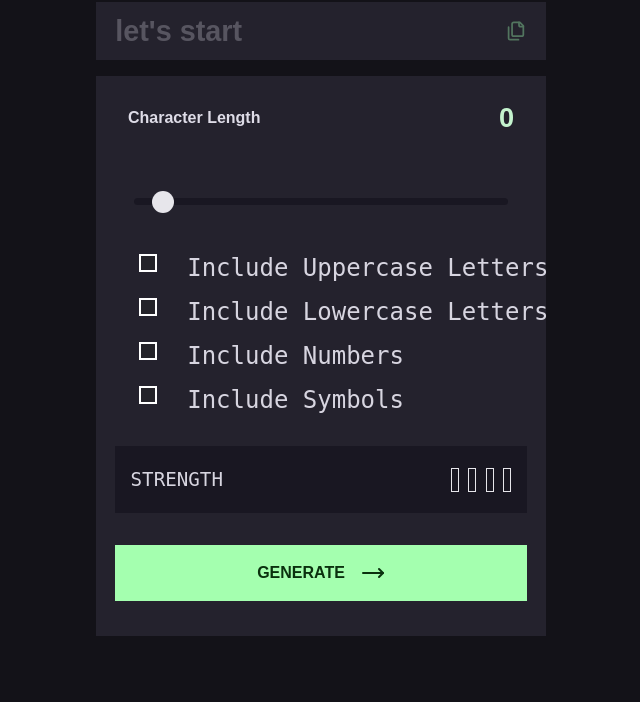
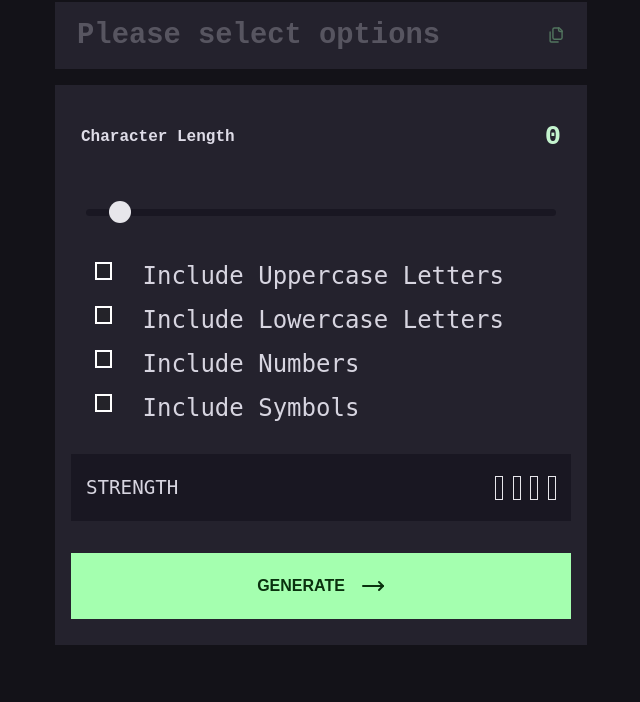
Before and after one commit to amirhoosian/password_generator, a website built with Vite: page index.html in a window 1280 px wide. Shown: the part 98-800 px from the top of the page, without its empty margins (319-959 px from the left). Built offline with nearby package versions, Linux system fonts and the light colour scheme.

Commit message:
fix some bug

```diff
--- a/src/passwordgenerator.js
+++ b/src/passwordgenerator.js
@@ -8,6 +8,15 @@ window.addEventListener("DOMContentLoaded", () => {
   const lowercaseLetters = "abcdefghijklmnopqrstuvwxyz";
   const numbers = "0123456789";
   const symbols = "!@#$%^&*()_+=-[]{}|;:',.<>?/";
+  const length = parseInt(processingBar.value, 10);
+  const useUppercase = document.querySelector("#IncludeUppercase").checked;
+  const useLowercase = document.querySelector("#IncludeLowercase").checked;
+  const useNumbers = document.querySelector("#IncludeNumbers").checked;
+  const useSymbols = document.querySelector("#IncludeSymbols").checked;
+
+  processingBar.addEventListener("input", () => {
+    strongNumber.textContent = processingBar.value;
+  });
 
   function getRandomCharacter(str) {
     return str[Math.floor(Math.random() * str.length)];
@@ -44,13 +53,11 @@ window.addEventListener("DOMContentLoaded", () => {
     return generatePassword;
   }
 
+  const isOptionsSelected =
+    useUppercase || useLowercase || useNumbers || useSymbols;
+
+  if (isOptionsSelected && processingBar.value > 0) {
     generateButton.addEventListener("click", () => {
-    const length = parseInt(processingBar.value, 10);
-    const useUppercase = document.querySelector("#IncludeUppercase").checked;
-    const useLowercase = document.querySelector("#IncludeLowercase").checked;
-    const useNumbers = document.querySelector("#IncludeNumbers").checked;
-    const useSymbols = document.querySelector("#IncludeSymbols").checked;
-
       const setpassword = generatePasswords(
         length,
         useUppercase,
@@ -61,7 +68,6 @@ window.addEventListener("DOMContentLoaded", () => {
       );
       passwordelement.textContent = setpassword;
       updateStrengthMeter(passwordelement.textContent);
-    strongNumber.textContent = passwordelement.textContent.length;
     });
 
     clipboardCopy.addEventListener("click", () => {
@@ -70,7 +76,9 @@ window.addEventListener("DOMContentLoaded", () => {
         console.log(`'Password copied->'`);
       });
     });
-
+  } else {
+    passwordelement.textContent = "Please select options";
+  }
   function updateStrengthMeter(inputPassword) {
     const strengthPowers = document.querySelectorAll(".strength_power");
     const strength = calculateStrength(inputPassword);
--- a/src/style.css
+++ b/src/style.css
@@ -5,19 +5,18 @@
 }
 
 body {
-  font-family: Arial, Helvetica, sans-serif;
+  font-family: Monospace;
 }
 
 .container {
   height: 100vh;
   display: flex;
-  align-items: center;
   justify-content: center;
   background-color: #131218;
 }
 
 .password_generator_container {
-  width: 450px;
+  width: 532px;
   aspect-ratio: 1/1;
   display: flex;
   flex-direction: column;
@@ -27,7 +26,7 @@ body {
 }
 
 .header_text {
-  font-size: 1rem;
+  font-size: 1.5rem;
   color: #7a7883;
 }
 
@@ -37,7 +36,7 @@ body {
   background-color: #24222d;
   align-items: center;
   justify-content: space-between;
-  padding: 0.8em 1.2em;
+  padding: 1.3em 1.7em;
 }
 
 .password {
@@ -56,9 +55,8 @@ body {
   display: flex;
   flex-direction: column;
   background-color: #24222d;
-  height: 35em;
   gap: 2rem;
-  padding: 0.8em 1.2em;
+  padding: 2em 1.2em;
 }
 
 .strongprocessing {
@@ -197,7 +195,6 @@ body {
 
 .generate_button {
   width: 100%;
-  height: 3.5em;
   background-color: #a4ffaf;
   color: #0a310e;
   align-items: center;
@@ -207,6 +204,7 @@ body {
   font-size: 1rem;
   border: none;
   font-weight: bold;
+  padding: 1.3em 0;
 }
 
 .active {
```
Lines whose indentation alone changed are shown as unchanged.
